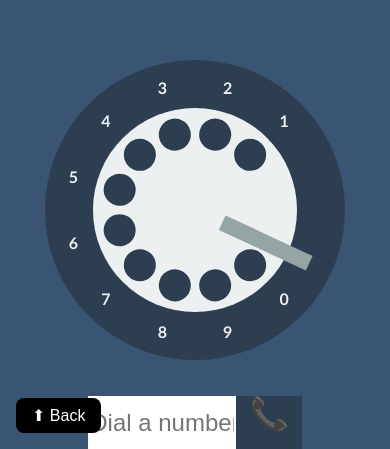
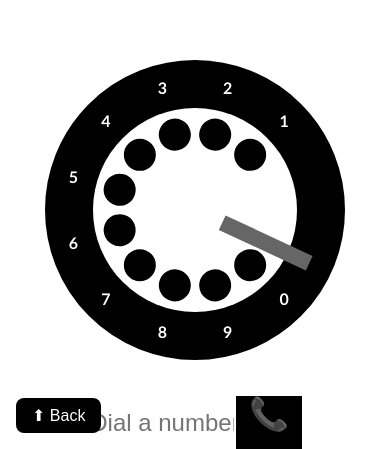
Before and after one commit to emilyredm/emredmond-website, a plain HTML site: page rotary.html in a window 390 px wide. Shown: the part 395-844 px from the top of the page. Drawn offline with Linux system fonts and the light colour scheme.

Commit message:
replaced the rotary phone on the homepage to be the svg diagram and changeed the color scheme of the rotary interaction to be black and white to match color scheme of rotary phone

```diff
--- a/styles/demo.css
+++ b/styles/demo.css
@@ -11,7 +11,7 @@ body {
   justify-content: center;
   flex-align: center;
   align-items: center;
-  background-color: #3A5473;
+  background-color: #ffffff;
 }
 
 input {
@@ -33,7 +33,7 @@ input {
   height: 53px;
   padding: 0 0.4em;
   vertical-align: bottom;
-  background-color: #2c3e50;
+  background-color: #000000;
   font-size: 3em;
   line-height: 1.15em;
   color: #fff;
--- a/styles/rotary.css
+++ b/styles/rotary.css
@@ -4,8 +4,8 @@
   display: inline-block;
   width: 300px;
   height: 300px;
-  background-color: #2c3e50;
-  border: 0.5em solid #2c3e50;
+  background-color: #000000;
+  border: 0.5em solid #000000;
   border-radius: 50%;
   font-family: "Gill Sans", "Gill Sans MT", Calibri, sans-serif;
   font-weight: bold;
@@ -19,7 +19,7 @@
   display: inline-block;
   width: calc(100% - 5em);
   height: calc(100% - 5em);
-  background-color: #ecf0f1;
+  background-color: #ffffff;
   border-radius: 50%;
 }
 .rotary .dial.smooth {
@@ -39,7 +39,7 @@
   left: 0;
   width: 1em;
   height: 6em;
-  background-color: #95a5a6;
+  background-color: #666666;
 }
 .rotary .number {
   position: absolute;
@@ -55,15 +55,15 @@
   height: 2em;
   border-radius: 50%;
   line-height: 2em;
-  color: #ecf0f1;
+  color: #ffffff;
 }
 .rotary .hole {
   display: inline-block;
   width: 2em;
   height: 2em;
   border-radius: 50%;
-  background-color: #2c3e50;
-  color: #fff;
+  background-color: #000000;
+  color: #ffffff;
 }
 .rotary .number:nth-child(1) {
   transform: rotate(45deg);
```
Also changed, not shown: index.html (+2 -1 lines).
